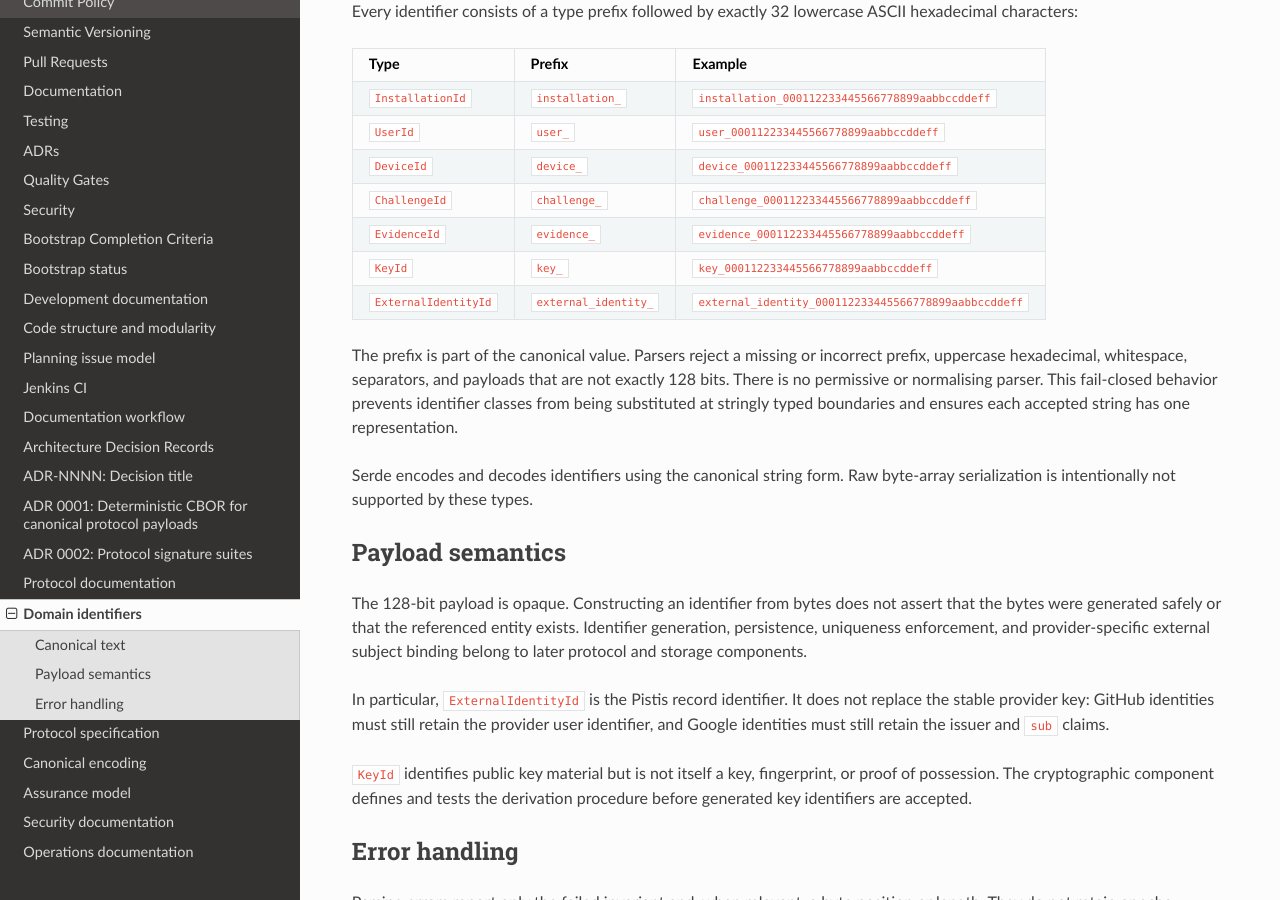
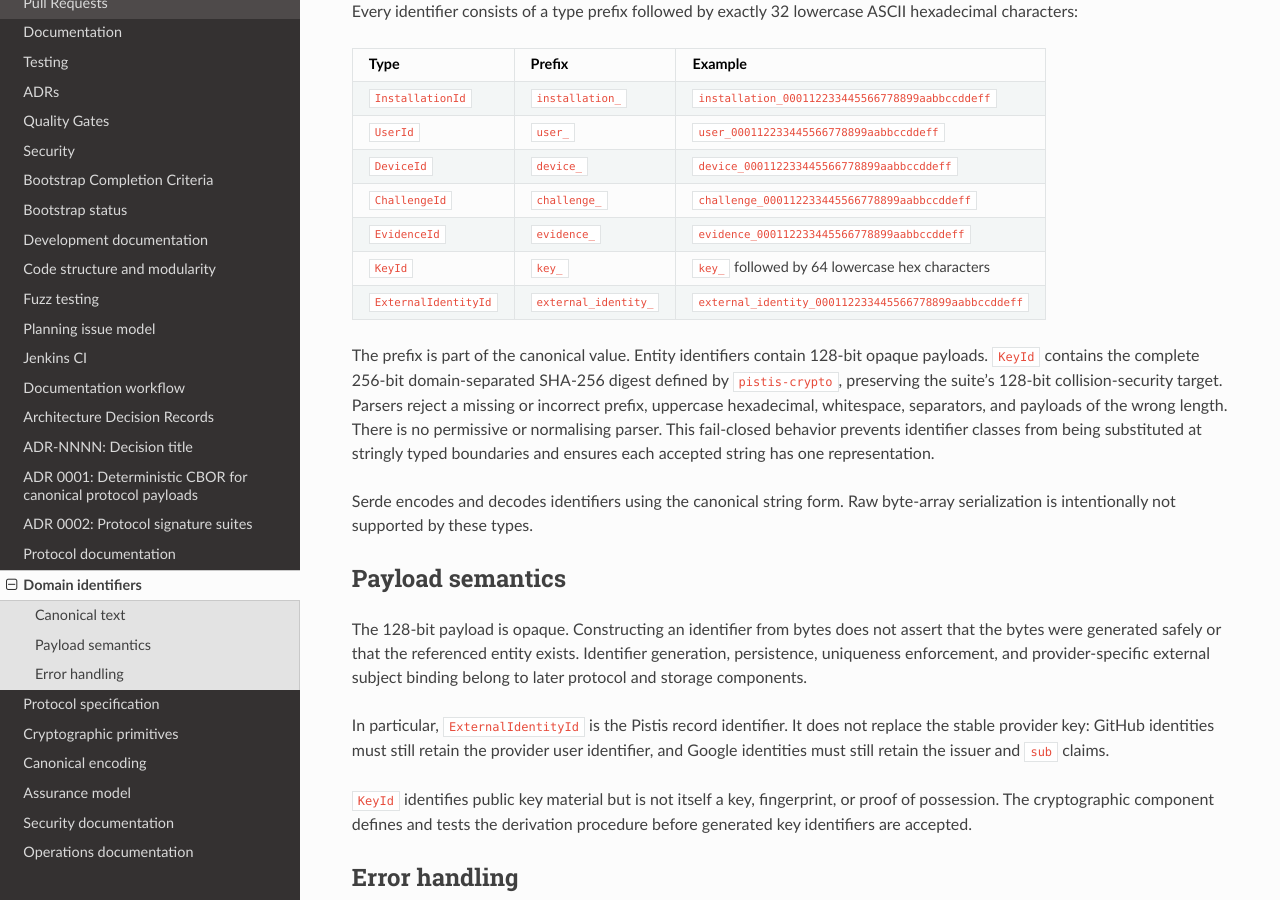
Before and after one commit to sagrudd/pistis, a Sphinx documentation site: the page built from docs/protocol/domain-model.md, in a window 1280 px wide and 900 px high, scrolled down 314 px. Built offline with Sphinx 7.4.7 and the Read the Docs theme 3.1.0, drawn with Linux system fonts in a browser that asks for light colours; the version number could not be read and is left out.

Commit message:
Document EPIC-2 cryptographic delivery

```diff
--- a/docs/index.rst
+++ b/docs/index.rst
@@ -43,6 +44,7 @@
    protocol/README
    protocol/domain-model
    protocol
+   crypto
    encoding
    assurance
    security/README
--- a/docs/protocol/domain-model.md
+++ b/docs/protocol/domain-model.md
@@ -18,15 +18,17 @@
 | `DeviceId` | `device_` | `device_000112233445566778899aabbccddeff` |
 | `ChallengeId` | `challenge_` | `challenge_000112233445566778899aabbccddeff` |
 | `EvidenceId` | `evidence_` | `evidence_000112233445566778899aabbccddeff` |
-| `KeyId` | `key_` | `key_000112233445566778899aabbccddeff` |
+| `KeyId` | `key_` | `key_` followed by 64 lowercase hex characters |
 | `ExternalIdentityId` | `external_identity_` | `external_identity_000112233445566778899aabbccddeff` |
 
-The prefix is part of the canonical value. Parsers reject a missing or
-incorrect prefix, uppercase hexadecimal, whitespace, separators, and payloads
-that are not exactly 128 bits. There is no permissive or normalising parser.
-This fail-closed behavior prevents identifier classes from being substituted
-at stringly typed boundaries and ensures each accepted string has one
-representation.
+The prefix is part of the canonical value. Entity identifiers contain 128-bit
+opaque payloads. `KeyId` contains the complete 256-bit domain-separated
+SHA-256 digest defined by `pistis-crypto`, preserving the suite's 128-bit
+collision-security target. Parsers reject a missing or incorrect prefix,
+uppercase hexadecimal, whitespace, separators, and payloads of the wrong
+length. There is no permissive or normalising parser. This fail-closed behavior
+prevents identifier classes from being substituted at stringly typed
+boundaries and ensures each accepted string has one representation.
 
 Serde encodes and decodes identifiers using the canonical string form. Raw
 byte-array serialization is intentionally not supported by these types.
```
Also changed, not shown: other parts of docs/index.rst (+1 -0 lines), CHANGELOG.md (+2 -0 lines), README.md (+2 -1 lines), docs/TODO.md (+7 -7 lines), docs/adr/0002-signature-suites.md (+5 -3 lines), docs/crypto.md (added, +27 -0 lines), docs/development/README.md (+1 -0 lines), docs/protocol/README.md (+1 -0 lines).
